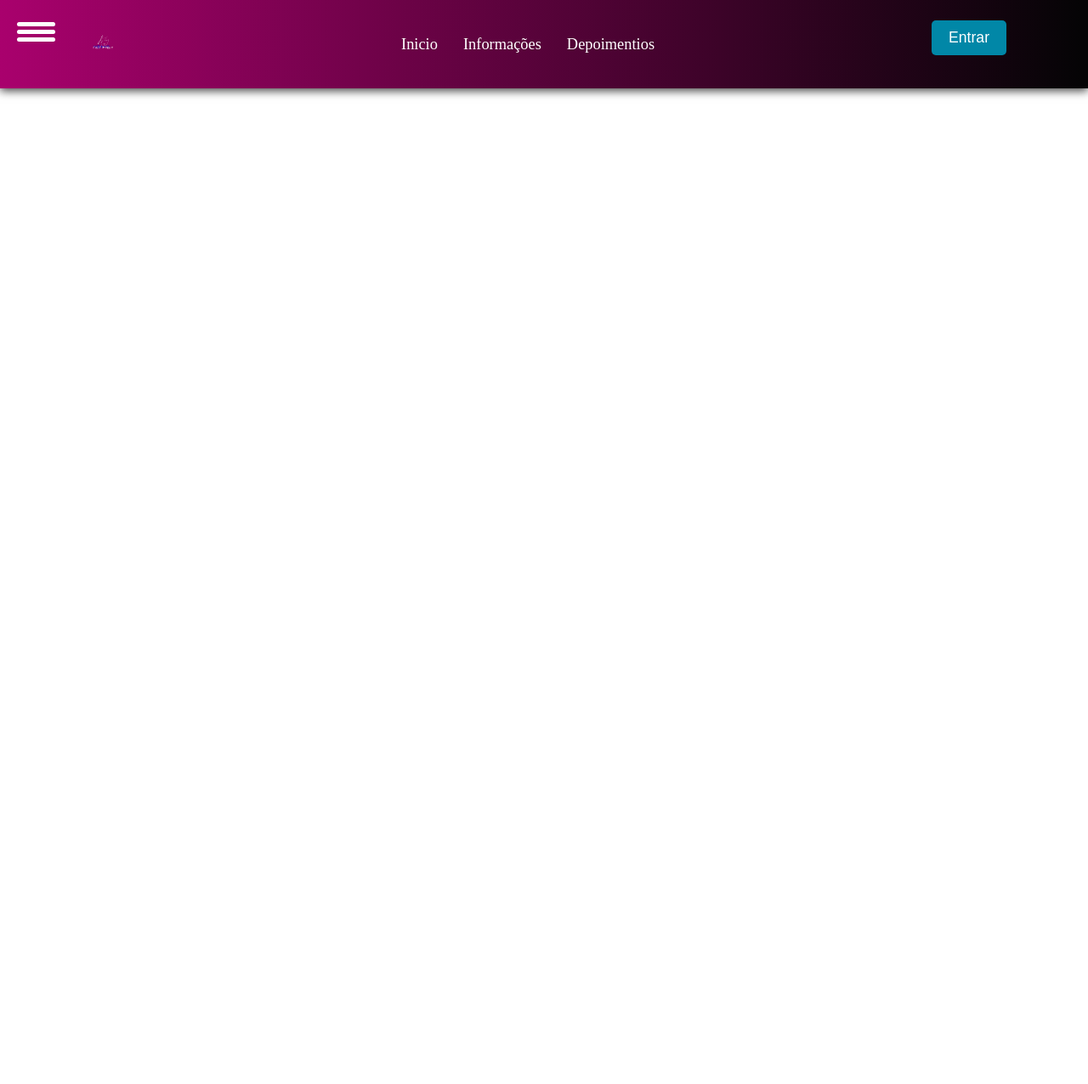
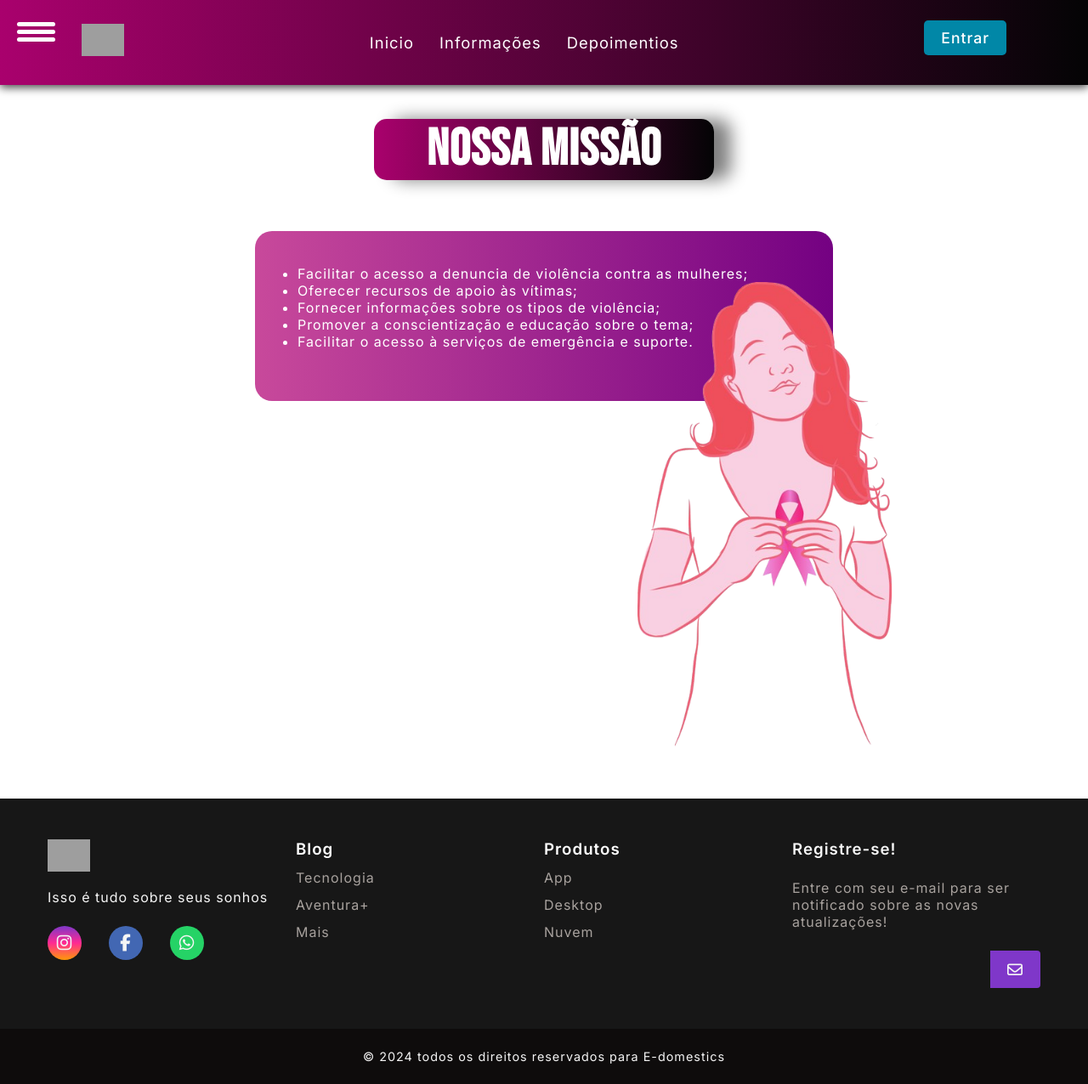
Before and after one commit to CrislainyMartins/desenvolvimento, a PHP site: page /sobre.html in a window 1280 px wide. Shown: the whole page at 85% size. Before the commit the page ends 115 px from the top, so only its background shows below. Run offline with PHP 8.4, Linux system fonts and the light colour scheme; some libraries are stand-ins or nearby versions; some web fonts are replaced; grey boxes are pictures that could not be loaded.

Commit message:
25/11 parte 2

```diff
--- a/css/depoimentos.css
+++ b/css/depoimentos.css
@@ -341,3 +341,9 @@ input{
   color: white;
   border-radius: 10px;
 }
+
+.bpd{
+  background-image: linear-gradient(90deg, #a9016d, #740182) ;
+  color: white;
+
+}
--- a/css/sobre.css
+++ b/css/sobre.css
@@ -1,4 +1,3 @@
-/*menus*/
 @import url('https://fonts.googleapis.com/css2?family=Dancing+Script:wght@400..700&family=Pacifico&display=swap');
 @import url('https://fonts.googleapis.com/css2?family=Bebas+Neue&family=Dancing+Script:wght@400..700&family=Edu+AU+VIC+WA+NT+Pre:wght@400..700&family=Pacifico&display=swap');
 /*background-image: linear-gradient(270deg, #100d28,#8906e6);*/
@@ -45,6 +44,7 @@ header{
 
 .nav-item{
     margin: 15px;
+
 }
 
 .nav-link{
@@ -53,6 +53,7 @@ header{
     color: #fff;
     font-weight: 400;
 }
+
 
 .login-button button{
     border: none;
@@ -213,5 +214,50 @@ header{
     transform: translate(-60%,-30%);
   }
 
+  /*fim menus*/
 
-/*fim menus*/
+  .geral {
+    min-height: 100vh;
+  }
+
+  .box{
+   height: 200px;
+   width: 680px;
+   padding-right: 50px;
+   padding-left: 50px;
+   padding-top: 40px;
+   background-image: linear-gradient(90deg, #c8499b, #740182);
+   margin: 0 auto;
+   border-radius: 20px ;
+  }
+
+  .titlle{
+    background-image: linear-gradient(90deg, #a9016d, #040405);
+    color: white;
+    width: 400px;
+    text-align: center;
+    margin: auto;
+    border-radius: 15px;
+    margin-top: 40px;
+    box-shadow: 20px 0 20px grey;/*sombreamento*/
+    margin-bottom: 60px;
+}
+
+.titlle h1{
+    font-family: "Bebas Neue", sans-serif;
+    font-size: 60px;
+}
+
+
+  ul li{
+    color: white;
+
+
+  }
+
+  .img_missao{
+    margin-left: 400px;
+    margin-top: -80px;
+    height: 550px;
+    width: 300px;
+  }
--- a/sobre.html
+++ b/sobre.html
@@ -13,7 +13,7 @@
         <header>
             <nav class="nav-bar">
                 <div class="logo">
-                <h1><img src="imgs/logo1.png" width="50"></h1>
+                    <h1><img src="assets/img/Ooooomaga (0).png" width="50px"></h1>
                 </div>
 
                 <div class="nav-list">
@@ -56,10 +56,10 @@
             </div>
             <nav class="nav" id="nav">
                 <ul>
-                <li><a href="css/sobre.css">Sobre</a></li>
-                <li><a href="#">About</a></li>
-                <li><a href="#">Contact</a></li>
-                <li><a href="#">Blog</a></li>
+                    <li><a href="sobre.html">Sobre</a></li>
+                    <li><a href="comodenunciar.html">Como Denunciar</a></li>
+                    <li><a href="apoio.html">Recursos de <br>Apoio</a></li>
+
                 </ul>
             </nav>
         </div>
@@ -75,11 +75,113 @@
             }
         </script>
 
-    <link rel="stylesheet" href="/js/menumobile.js">
+
+    </div>
+     <!--fim menus-->
+
+
+
+     <div class="geral">
+
+        <div class="titlle"><h1>NOSSA MISSÃO</h1></div>
+       <div class="box">
+        <ul>
+            <li>Facilitar o acesso a denuncia de violência contra as mulheres;</li>
+            <li>Oferecer recursos de apoio às vítimas; </li>
+            <li>Fornecer informações sobre os tipos de violência;</li>
+            <li>Promover  a conscientização e educação sobre o  tema;</li>
+            <li>Facilitar o acesso à serviços de emergência e suporte.</li>
+        </ul>
+
+        <img src="imgs/nossamissao.png" class="img_missao">
+       </div>
+
 
      </div>
 
-<!--fim dos menus-->
+
+
+
+     <!--rodape-->
+
+    <link rel="stylesheet" href="https://cdnjs.cloudflare.com/ajax/libs/font-awesome/6.6.0/css/all.min.css" integrity="sha512-Kc323vGBEqzTmouAECnVceyQqyqdsSiqLQISBL29aUW4U/M7pSPA/gEUZQqv1cwx4OnYxTxve5UMg5GT6L4JJg==" crossorigin="anonymous" referrerpolicy="no-referrer" />
+    <link rel="stylesheet" href="css/rodape.css">
+    <footer>
+        <div id="footer_content">
+            <div id="footer_contacts">
+                <h1><img src="assets/img/Ooooomaga (0).png" width="50px"></h1>
+                <p>Isso é tudo sobre seus sonhos</p>
+
+                <div id="footer_social_media">
+                    <a href="#" class="footer-link" id="instagram">
+                        <i class="fa-brands fa-instagram"></i>
+                    </a>
+
+                    <a href="#" class="footer-link" id="facebook">
+                        <i class="fa-brands fa-facebook-f"></i>
+                    </a>
+
+                    <a href="#" class="footer-link" id="whatsapp">
+                        <i class="fa-brands fa-whatsapp"></i>
+                    </a>
+                </div>
+            </div>
+
+            <ul class="footer-list">
+                <li>
+                    <h3>Blog</h3>
+                </li>
+                <li>
+                    <a href="#" class="footer-link">Tecnologia</a>
+                </li>
+                <li>
+                    <a href="#" class="footer-link">Aventura+</a>
+                </li>
+                <li>
+                    <a href="#" class="footer-link">Mais</a>
+                </li>
+            </ul>
+
+            <ul class="footer-list">
+                <li>
+                    <h3>Produtos</h3>
+                </li>
+                <li>
+                    <a href="#" class="footer-link">App</a>
+                </li>
+                <li>
+                    <a href="#" class="footer-link">Desktop</a>
+                </li>
+                <li>
+                    <a href="#" class="footer-link">Nuvem</a>
+                </li>
+            </ul>
+
+            <div id="footer_subscribe">
+                <h3>Registre-se!</h3>
+
+                <P>
+                    Entre com seu e-mail para ser notificado sobre as novas atualizações!
+                </P>
+
+                <div id="input_group">
+                    <input type="email" id="email">
+                    <button>
+                        <i class="fa-regular fa-envelope"></i>
+                    </button>
+                </div>
+            </div>
+        </div>
+
+        <div id="footer_copyright">
+            &#169
+            2024 todos os direitos reservados para E-domestics
+
+        </div>
+    </footer>
+
+
+    <link rel="stylesheet" href="/js/menumobile.js">
 
 </body>
 </html>
```
Also changed, not shown: css/informacoes.css (+20 -0 lines), css/inicio.css (+1 -14 lines), depoimentos.html (+7 -6 lines), informacoes.html (+42 -15 lines), inicio.html (+4 -4 lines), imgs/iconanonimo.png (added), imgs/img1.jpg (renamed from img1.jpg), imgs/nossamissao.png (added). Lines whose indentation alone changed are shown as unchanged.
